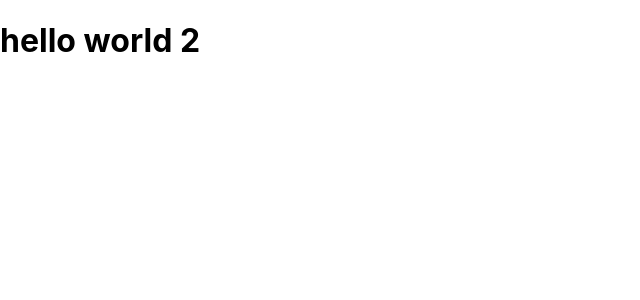
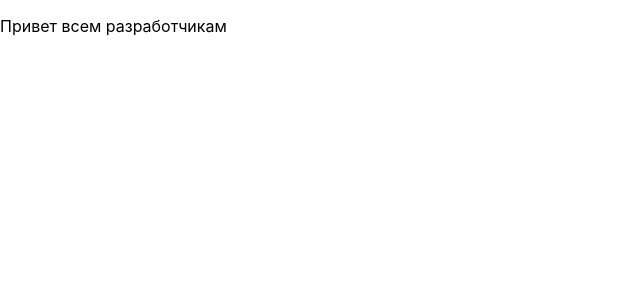
Before and after one commit to Artyr081/git-command, a React (Create React App) app in the folder todo/: page / in a window 1280 px wide. Shown: the top 300 px of the page, without its empty margins (0-640 px from the left). Built offline with nearby package versions, Linux system fonts and the light colour scheme.

Commit message:
поменял текст

```diff
--- a/todo/src/App.jsx
+++ b/todo/src/App.jsx
@@ -4,7 +4,7 @@ function App() {
   return (
     <div>
       <header>
-        <h1>hello world 2</h1>
+        <p>Привет всем разработчикам</p>
       </header>
     </div>
   );
```
